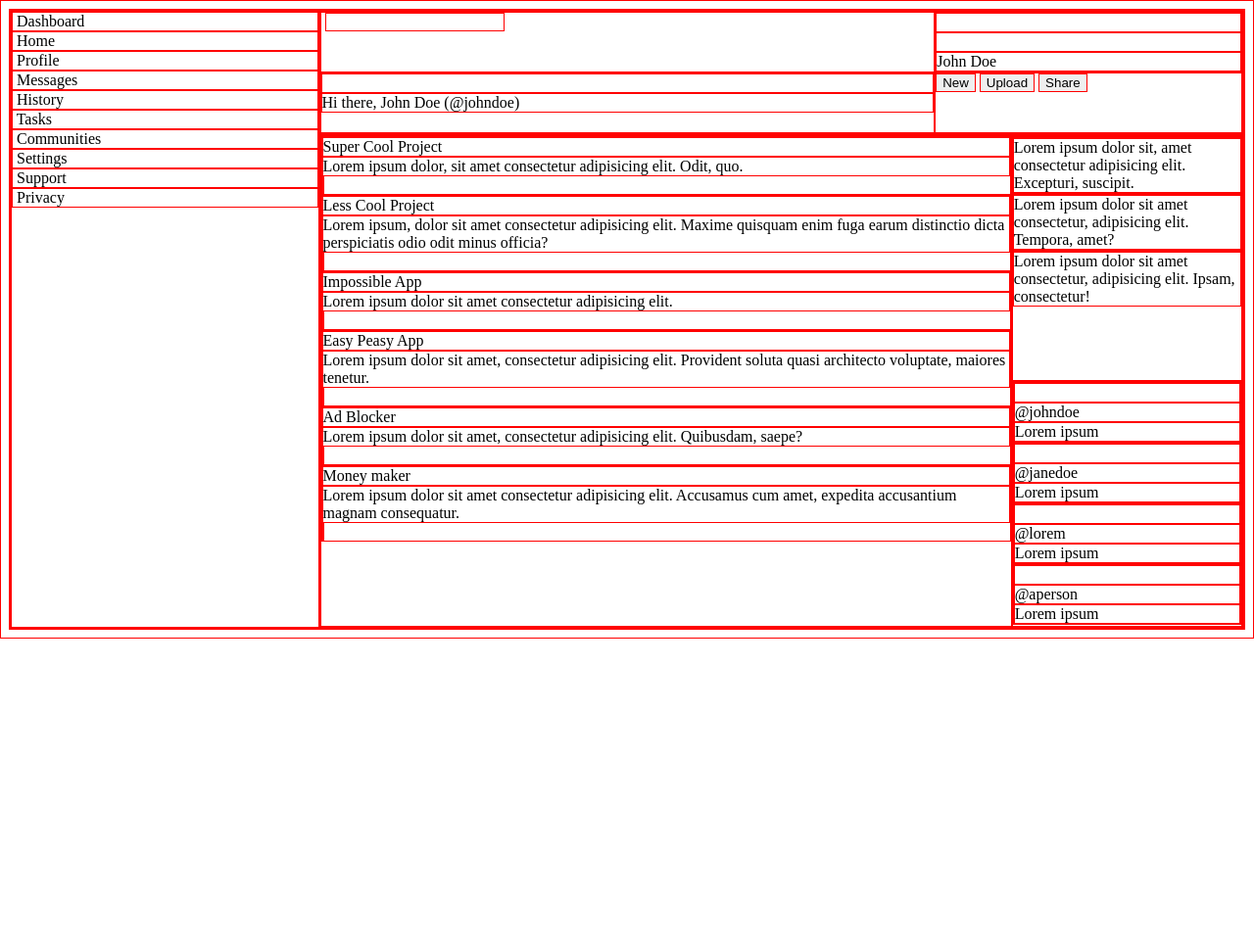
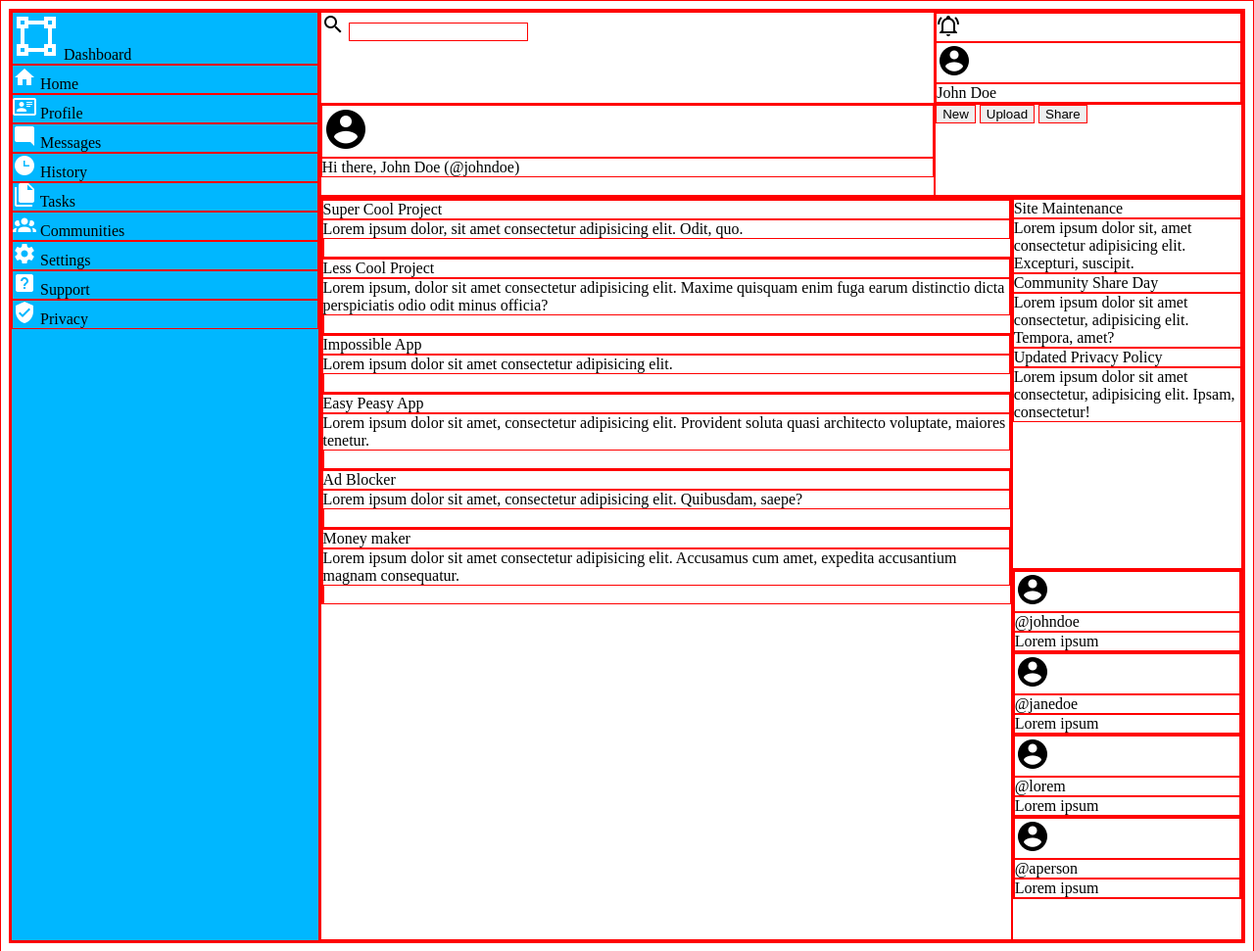
Before and after one commit to ffox1/admin-dashboard, a plain HTML site: page index.html in a window 1280 px wide. Shown: the whole page at 98% size. Before the commit the page ends 800 px from the top, so only its background shows below. Drawn offline with Linux system fonts and the light colour scheme.

Commit message:
Add icons

```diff
--- a/index.html
+++ b/index.html
@@ -12,29 +12,29 @@
 <body>
     <div class="container">
         <div class="sidebar">
-            <div class="logo"><img src="" alt=""> Dashboard</div>
-            <div class="side-links"><img src="" alt=""> Home</div>
-            <div class="side-links"><img src="" alt=""> Profile</div>
-            <div class="side-links"><img src="" alt=""> Messages</div>
-            <div class="side-links"><img src="" alt=""> History</div>
-            <div class="side-links"><img src="" alt=""> Tasks</div>
-            <div class="side-links"><img src="" alt=""> Communities</div>
-            <div class="side-links"><img src="" alt=""> Settings</div>
-            <div class="side-links"><img src="" alt=""> Support</div>
-            <div class="side-links"><img src="" alt=""> Privacy</div>
+            <div class="logo"><img src="assets/icons/logo.png" alt=""> Dashboard</div>
+            <div class="side-links"><img src="assets/icons/home.png" alt=""> Home</div>
+            <div class="side-links"><img src="assets/icons/profile.png" alt=""> Profile</div>
+            <div class="side-links"><img src="assets/icons/messages.png" alt=""> Messages</div>
+            <div class="side-links"><img src="assets/icons/history.png" alt=""> History</div>
+            <div class="side-links"><img src="assets/icons/tasks.png" alt=""> Tasks</div>
+            <div class="side-links"><img src="assets/icons/communities.png" alt=""> Communities</div>
+            <div class="side-links"><img src="assets/icons/settings.png" alt=""> Settings</div>
+            <div class="side-links"><img src="assets/icons/support.png" alt=""> Support</div>
+            <div class="side-links"><img src="assets/icons/privacy.png" alt=""> Privacy</div>
         </div>
         <div class="header">
             <div class="search">
-                <img src="" alt="">
+                <img src="assets/icons/search.png" alt="">
                 <input type="search" name="" id="">
             </div>
             <div class="account">
-                <div class="notifications"><img src="" alt=""></div>
-                <div class="avatar"><img src="" alt=""></div>
+                <div class="notifications"><img src="assets/icons/notifications.png" alt=""></div>
+                <div class="avatar"><img src="assets/avatar.png" alt=""></div>
                 <div class="name">John Doe</div>
             </div>
             <div class="welcome">
-                <div class="avatar"><img src="" alt=""></div>
+                <div class="avatar"><img src="assets/avatar-big.png" alt=""></div>
                 <div>Hi there, John Doe (@johndoe)</div>
             </div>
             <div class="buttons">
@@ -77,31 +77,31 @@
                 </div>
             </div>
             <div class="announcements">
-                <div class="title"></div>
+                <div class="title">Site Maintenance</div>
                 <div>Lorem ipsum dolor sit, amet consectetur adipisicing elit. Excepturi, suscipit.</div>
-                <div class="title"></div>
+                <div class="title">Community Share Day</div>
                 <div>Lorem ipsum dolor sit amet consectetur, adipisicing elit. Tempora, amet?</div>
-                <div class="title"></div>
+                <div class="title">Updated Privacy Policy</div>
                 <div>Lorem ipsum dolor sit amet consectetur, adipisicing elit. Ipsam, consectetur!</div>
             </div>
             <div class="trending">
                 <div class="user">
-                    <div class="avatar"><img src="" alt=""></div>
+                    <div class="avatar"><img src="assets/avatar.png" alt=""></div>
                     <div class="handle">@johndoe</div>
                     <div>Lorem ipsum</div>
                 </div>
                 <div class="user">
-                    <div class="avatar"><img src="" alt=""></div>
+                    <div class="avatar"><img src="assets/avatar.png" alt=""></div>
                     <div class="handle">@janedoe</div>
                     <div>Lorem ipsum</div>
                 </div>
                 <div class="user">
-                    <div class="avatar"><img src="" alt=""></div>
+                    <div class="avatar"><img src="assets/avatar.png" alt=""></div>
                     <div class="handle">@lorem</div>
                     <div>Lorem ipsum</div>
                 </div>
                 <div class="user">
-                    <div class="avatar"><img src="" alt=""></div>
+                    <div class="avatar"><img src="assets/avatar.png" alt=""></div>
                     <div class="handle">@aperson</div>
                     <div>Lorem ipsum</div>
                 </div>
--- a/style.css
+++ b/style.css
@@ -14,6 +14,7 @@ img {
 
 .sidebar {
     grid-area: 1 / 1 / 3 / 2;
+    background-color: rgb(0, 183, 255);
 }
 
 .header {
```
Also changed, not shown: assets/avatar-big.png (added), assets/avatar.png (added), assets/icons/communities.png (added), assets/icons/history.png (added), assets/icons/home.png (added), assets/icons/logo.png (added), assets/icons/messages.png (added), assets/icons/notifications.png (added), assets/icons/privacy.png (added), assets/icons/profile.png (added), assets/icons/search.png (added), assets/icons/settings.png (added), assets/icons/share.png (added), assets/icons/star.png (added), 3 more files.
